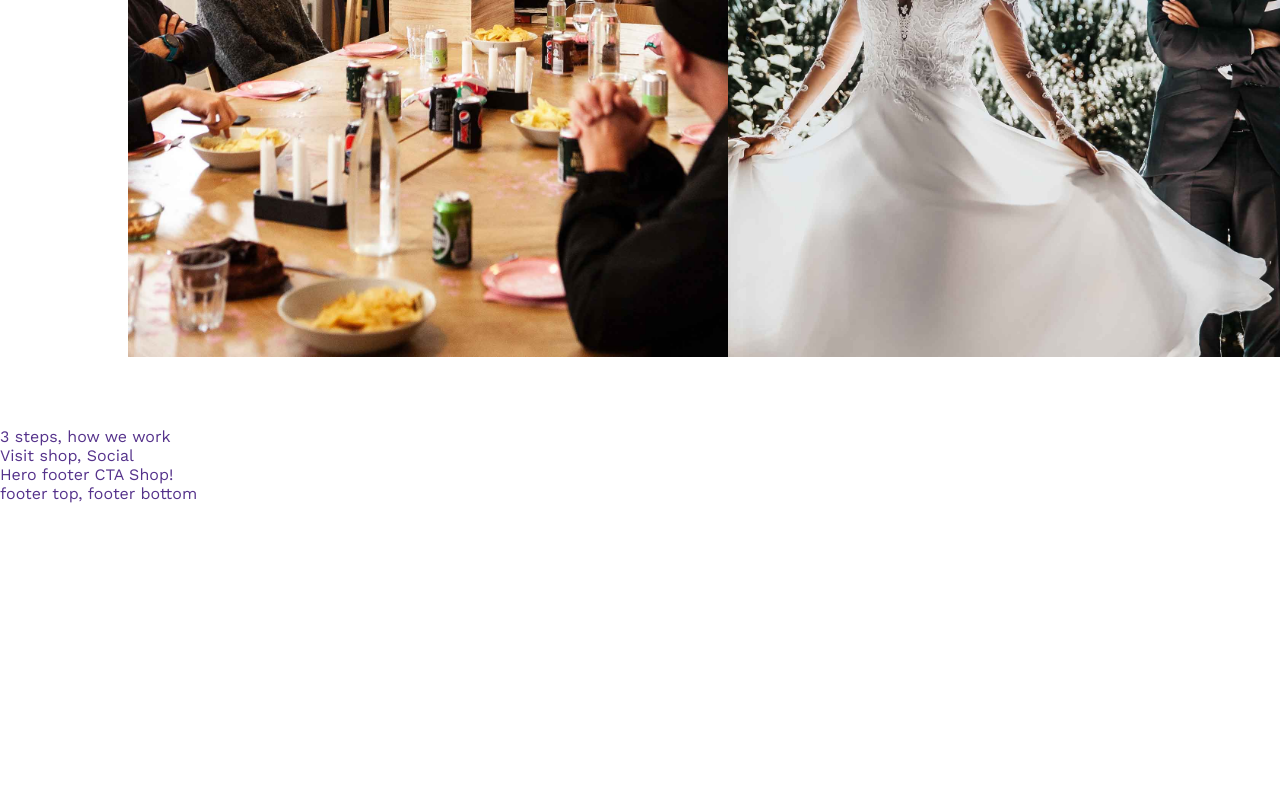
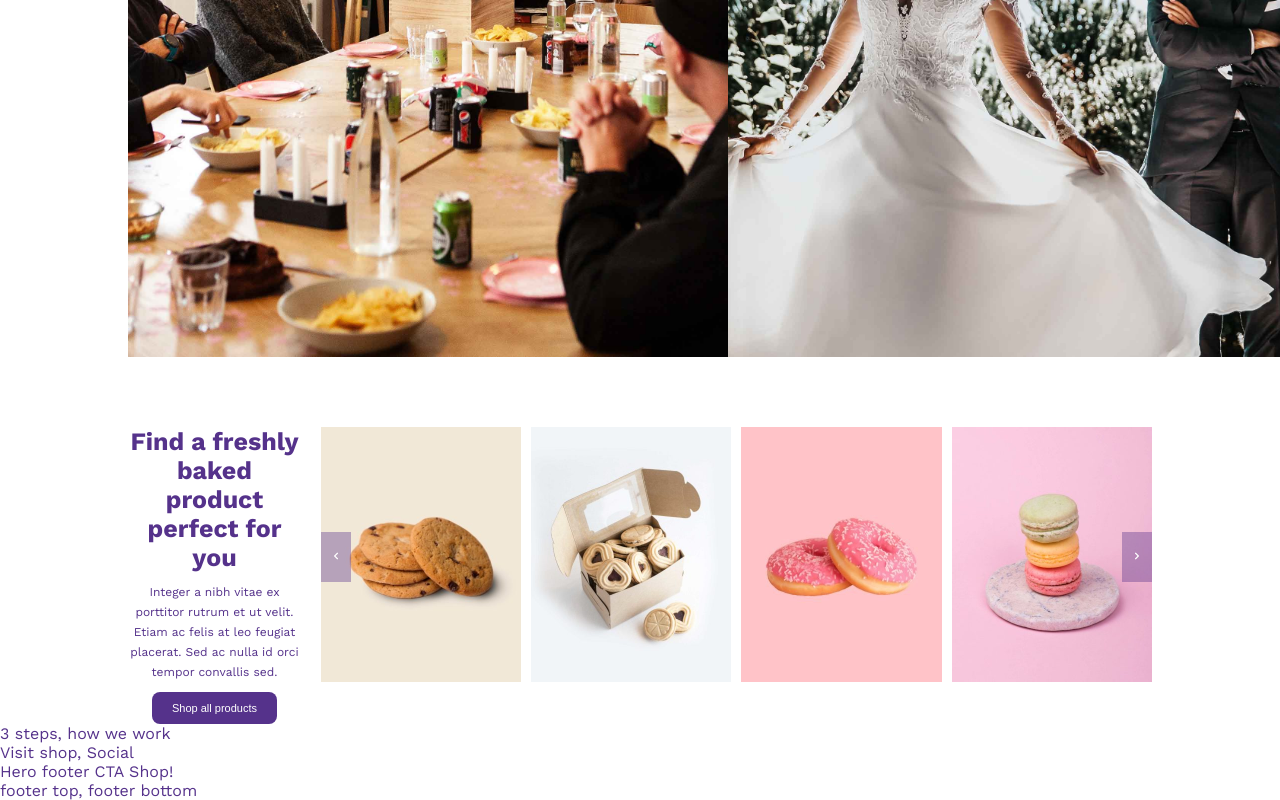
Before and after one commit to mariklim/proj-html-vuejs, a Vue app: page / in a window 1280 px wide. Shown: the part 1907-2707 px from the top of the page. Before the commit the page ends 2410 px from the top, so only its background shows below. Built offline with nearby package versions, Linux system fonts and the light colour scheme.

Commit message:
aggiunto galleru di prodotti

```diff
--- a/src/components/Main/Corporate.vue
+++ b/src/components/Main/Corporate.vue
@@ -1,4 +1,6 @@
 <template>
+  <section>
+    <!--CORPORATE & WEDDINGS  -->
     <div class="corporate">
       <h5>CORPORATE & WEDDINGS</h5>
       <h3>Baking Special Moments</h3>
@@ -23,6 +25,66 @@
         </div>
       </div>
     </div>
+    <!--/CORPORATE & WEDDINGS  -->
+
+    <!-- SHOP gallery -->
+    <div class="shop_gallery">
+      <div class="text">
+        <span>
+          <h3>Find a freshly baked product perfect for you</h3>
+          <p>
+            Integer a nibh vitae ex porttitor rutrum et ut velit. Etiam ac felis
+            at leo feugiat placerat. Sed ac nulla id orci tempor convallis sed.
+          </p>
+          <button class="btn_lilac">Shop all products</button>
+        </span>
+      </div>
+      <div class="prod_gallery">
+        <ul>
+          <li>
+            <button class="btn_prev_next btn_prev">
+              <i class="fas fa-chevron-left"></i>
+            </button>
+            <a href="#">
+              <img
+                src="../../assets/image/choco-chip-cookies-400x510.jpg"
+                alt="choco chip cookies"
+              />
+            </a>
+          </li>
+          <li>
+            <a href="#">
+              <img
+                src="../../assets/image/strawberry-jam-cookies-400x510.jpg"
+                alt="strawberry jam cookies"
+              />
+            </a>
+          </li>
+          <li>
+            <a href="#">
+              <img
+                src="../../assets/image/strawberry-donut-400x510.jpg"
+                alt="strawberry jam cookies"
+              />
+            </a>
+          </li>
+          <li>
+            <a href="#">
+              <img
+                src="../../assets/image/perfect-macarons-400x510.jpg"
+                alt="strawberry jam cookies"
+              />
+            </a>
+            <button class="btn_prev_next btn_next">
+              <i class="fas fa-chevron-right"></i>
+            </button>
+          </li>
+        </ul>
+      </div>
+    </div>
+
+    <!-- /SHOP  gallery-->
+  </section>
 </template>
 
 <script>
@@ -51,6 +113,8 @@ export default {
       &.corporate {
         background-image: url("../../assets/image/corporate-bg.jpg");
         background-size: cover;
+
+        //card al hover
         &.active {
           background-image: url("../../assets/image/corporate-hover-bg.jpg");
         }
@@ -58,6 +122,8 @@ export default {
       &.wedding {
         background-image: url("../../assets/image/wedding-bg.jpg");
         background-size: cover;
+
+        //card al hover
         &.active {
           background-image: url("../../assets/image/wedding-hover-bg.jpg");
         }
@@ -74,12 +140,67 @@ export default {
     }
 
     //Hover
-    .card.corporate:hover .card.corporate.active{
+    .card.corporate:hover .card.corporate.active {
       opacity: 1;
     }
-     .card.wedding:hover .card.wedding.active{
+    .card.wedding:hover .card.wedding.active {
       opacity: 1;
     }
   }
 }
+//SHOP
+.shop_gallery {
+  @include section_header;
+  @include container_80;
+  display: flex;
+  .text {
+    display: flex;
+    justify-content: center;
+    align-items: center;
+    width: 25%;
+    text-align: center;
+    margin-right: 1.25rem;
+    h3 {
+      padding: 0;
+    }
+    p {
+      padding-top: 0.625rem;
+      padding-bottom: 0.625rem;
+      font-size: .75rem;
+      line-height: 1.25rem;
+    }
+  }
+  .prod_gallery {
+    //   a:not(:last-child){
+    //        margin-left: 1.25rem;
+
+    //   }
+    ul {
+      display: flex;
+      li:not(:last-child) {
+        margin: 0 0.625rem 0 0;
+      }
+    }
+
+    li {
+      display: flex;
+      align-items: center;
+      position: relative;
+    }
+    li a {
+      max-width: 18.75rem;
+      img {
+        width: 100%;
+      }
+    }
+    button.btn_next {
+      position: absolute;
+      left: calc(100% - 1.875rem);
+    }
+    button.btn_prev {
+      position: absolute;
+      right: calc(100% - 1.875rem);
+    }
+  }
+}
 </style>
--- a/src/components/Main/Products.vue
+++ b/src/components/Main/Products.vue
@@ -11,7 +11,7 @@
         </div>
         <button class="btn_lilac">Explore our profucts</button>
       </div>
-      <div class="prod_gallary">
+      <div class="prod_gallery">
         <ul>
           <li>
             <button class="btn_prev_next btn_prev">
@@ -62,7 +62,7 @@ export default {
       padding-right: 1.25rem;
     }
   }
-  .prod_gallary {
+  .prod_gallery {
     li {
       display: flex;
       align-items: center;
```
Lines whose indentation alone changed are shown as unchanged.
